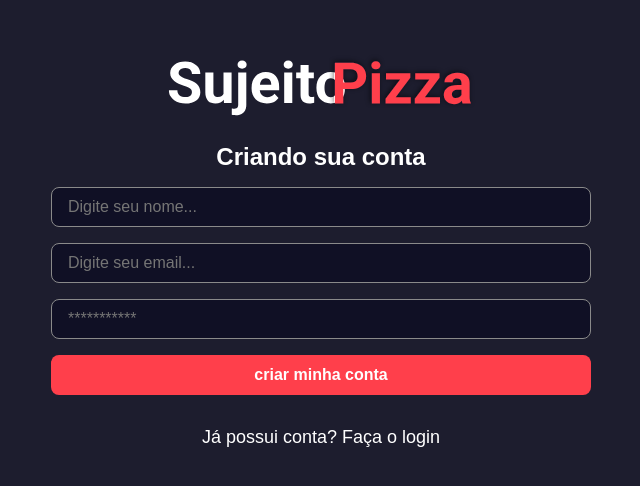
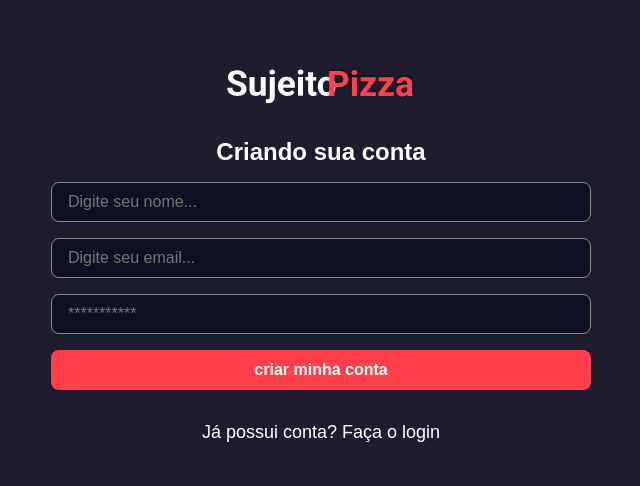
Before and after one commit to franciscojeronimo1/frontend, a Next.js app: page /signup in a window 1280 px wide. Shown: the part 148-634 px from the top of the page, without its empty margins (319-959 px from the left). Built offline with nearby package versions, Linux system fonts and the light colour scheme; no server answers.

Commit message:
arrumando erros

```diff
--- a/src/app/dashboard/components/header/index.tsx
+++ b/src/app/dashboard/components/header/index.tsx
@@ -3,7 +3,6 @@
 import Link from "next/link";
 import styles from "./styles.module.scss";
 import Image from "next/image";
-import logoImg from "@/public/logo.svg";
 import { LogOutIcon } from "lucide-react";
 import { deleteCookie } from "cookies-next";
 import { useRouter } from "next/navigation";
@@ -23,7 +22,7 @@ export function Header() {
       <div className={styles.headerContent}>
         <Link href="/dashboard">
           <Image
-            src={logoImg}
+            src="/logo.svg"
             width={190}
             height={60}
             alt="Logo Pizzaria"
--- a/src/app/page.tsx
+++ b/src/app/page.tsx
@@ -1,5 +1,4 @@
 import styles from './page.module.scss';
-import logoImg from '@/public/logo.svg';
 import  Image from 'next/image';
 import Link from 'next/link';
 import { redirect } from 'next/navigation';
@@ -52,8 +51,10 @@ export default function Page() {
     <>
   <div className={styles.containerCenter}>
       <Image
-      src={logoImg}
+      src="/logo.svg"
       alt="logo da pizzaria"
+      width={190}
+      height={60}
        />
 
 
--- a/src/app/signup/page.tsx
+++ b/src/app/signup/page.tsx
@@ -1,7 +1,6 @@
 import Image from "next/image"
 import Link from "next/link"
 import styles from '../page.module.scss';
-import logoImg from '@/public/logo.svg';
 import { api } from "@/services/api";
 import {redirect} from 'next/navigation';
 
@@ -42,8 +41,10 @@ export default function Signup() {
         <>
        <div className={styles.containerCenter}>
       <Image
-      src={logoImg}
+      src="/logo.svg"
       alt="logo da pizzaria"
+      width={190}
+      height={60}
        />
 
 
--- /dev/null
+++ b/svg.d.ts
@@ -0,0 +1,5 @@
+declare module '*.svg' {
+  import { StaticImageData } from 'next/image';
+  const content: StaticImageData;
+  export default content;
+}
--- a/tsconfig.json
+++ b/tsconfig.json
@@ -24,6 +24,7 @@
   },
   "include": [
     "next-env.d.ts",
+    "svg.d.ts",
     "**/*.ts",
     "**/*.tsx",
     ".next/types/**/*.ts",
```
